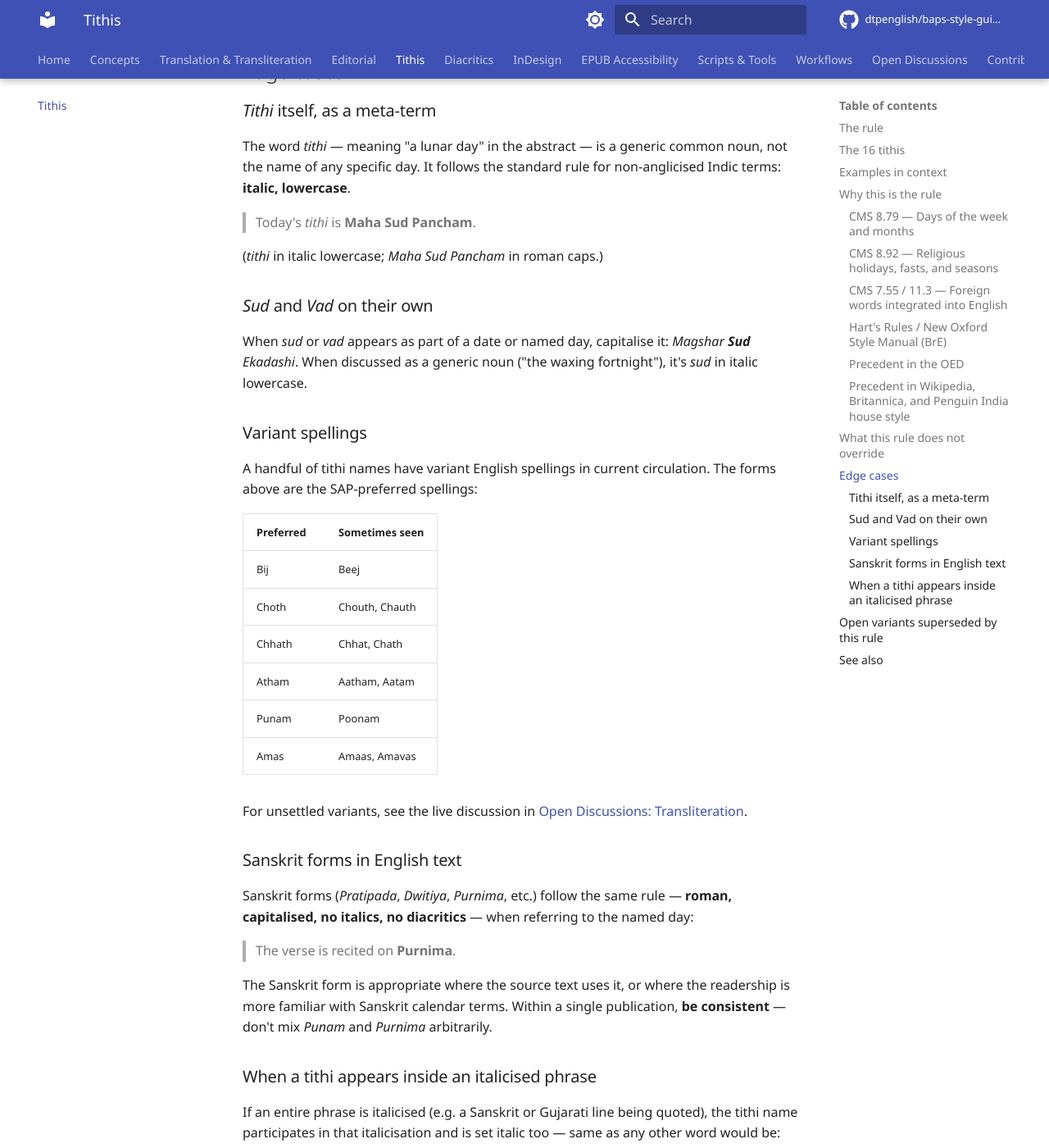
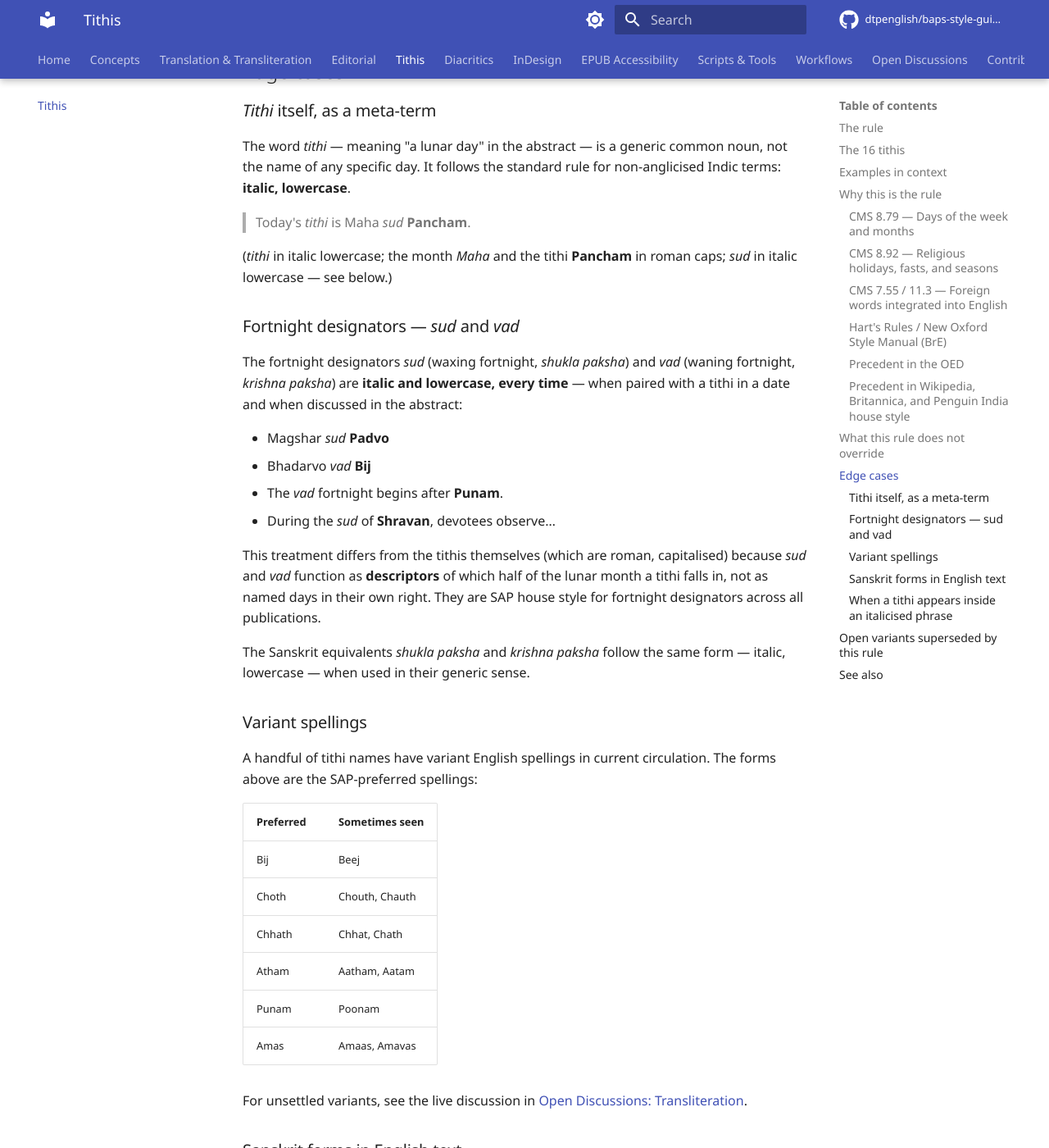
Before and after one commit to dtpenglish/baps-style-guide, an MkDocs documentation site: the page built from docs/tithis/index.md, in a window 1280 px wide and 1400 px high, scrolled down 4135 px. Shown: the whole window at 82% size. Built offline with MkDocs 1.6.1 and Material for MkDocs 9.7.7, drawn with Linux system fonts in a browser that asks for light colours; comment, search, counter and statistics services are not loaded; the version menu is left out; some of the changed text lies outside the part shown.

Commit message:
Tithis: sud/vad are italic lowercase per SAP style

```diff
--- a/docs/tithis/index.md
+++ b/docs/tithis/index.md
@@ -11,9 +11,9 @@ This applies whether the tithi name appears alone, in a date, or as part of a co
 | Use | Form |
 |---|---|
 | Standalone | He observes a fast on every **Ekadashi**. |
-| In a date | The murti was installed on **Magshar Sud Ekadashi**, V.S. 2080. |
-| In a compound name | **Sharad Punam**, **Devshayani Ekadashi**, **Chaitra Sud Padvo**. |
-| In a fortnight designation | **Sud** (waxing) and **Vad** (waning) are also capitalised when paired with a tithi: **Bhadarvo Vad Bij**. |
+| In a date | The murti was installed on Magshar *sud* **Ekadashi**, V.S. 2080. |
+| In a compound name | **Sharad Punam**, **Devshayani Ekadashi**, Chaitra *sud* **Padvo**. |
+| Paired with the fortnight marker | The fortnight designators *sud* (waxing) and *vad* (waning) are **italic, lowercase**: Bhadarvo *vad* **Bij**. |
 
 ## The 16 tithis
 
@@ -46,11 +46,11 @@ Each example shows the rule applied in a different sentence shape:
 
 - BAPS Mahant Swami Maharaj will perform the *abhishek* on **Sharad Punam**.
 - Devotees fast on every **Ekadashi**, taking one meal of fruit and milk after sunset.
-- The shilanyas was performed on **Magshar Sud Padvo**, V.S. 2080 (28 November 2023).
+- The shilanyas was performed on Magshar *sud* **Padvo**, V.S. 2080 (28 November 2023).
 - **Devshayani Ekadashi** marks the start of *Chaturmas*; **Devuthani Ekadashi** marks its end.
-- The festival fell on **Bhadarvo Vad Atham** — Janmashtami.
+- The festival fell on Bhadarvo *vad* **Atham** — Janmashtami.
 - Between **Punam** and **Amas** lies the dark fortnight of *Shravan*.
-- The *patotsav* is held annually on **Maha Sud Bij**.
+- The *patotsav* is held annually on Maha *sud* **Bij**.
 
 ## Why this is the rule
 
@@ -113,13 +113,22 @@ Tithis pattern with the **named days** (rows 1, 2, 3, 4) — not with the generi
 
 The word *tithi* — meaning "a lunar day" in the abstract — is a generic common noun, not the name of any specific day. It follows the standard rule for non-anglicised Indic terms: **italic, lowercase**.
 
-> Today's *tithi* is **Maha Sud Pancham**.
+> Today's *tithi* is Maha *sud* **Pancham**.
 
-(*tithi* in italic lowercase; *Maha Sud Pancham* in roman caps.)
+(*tithi* in italic lowercase; the month *Maha* and the tithi **Pancham** in roman caps; *sud* in italic lowercase — see below.)
 
-### *Sud* and *Vad* on their own
+### Fortnight designators — *sud* and *vad*
 
-When *sud* or *vad* appears as part of a date or named day, capitalise it: *Magshar **Sud** Ekadashi*. When discussed as a generic noun ("the waxing fortnight"), it's *sud* in italic lowercase.
+The fortnight designators *sud* (waxing fortnight, *shukla paksha*) and *vad* (waning fortnight, *krishna paksha*) are **italic and lowercase, every time** — when paired with a tithi in a date and when discussed in the abstract:
+
+- Magshar *sud* **Padvo**
+- Bhadarvo *vad* **Bij**
+- The *vad* fortnight begins after **Punam**.
+- During the *sud* of **Shravan**, devotees observe…
+
+This treatment differs from the tithis themselves (which are roman, capitalised) because *sud* and *vad* function as **descriptors** of which half of the lunar month a tithi falls in, not as named days in their own right. They are SAP house style for fortnight designators across all publications.
+
+The Sanskrit equivalents *shukla paksha* and *krishna paksha* follow the same form — italic, lowercase — when used in their generic sense.
 
 ### Variant spellings
 
```
